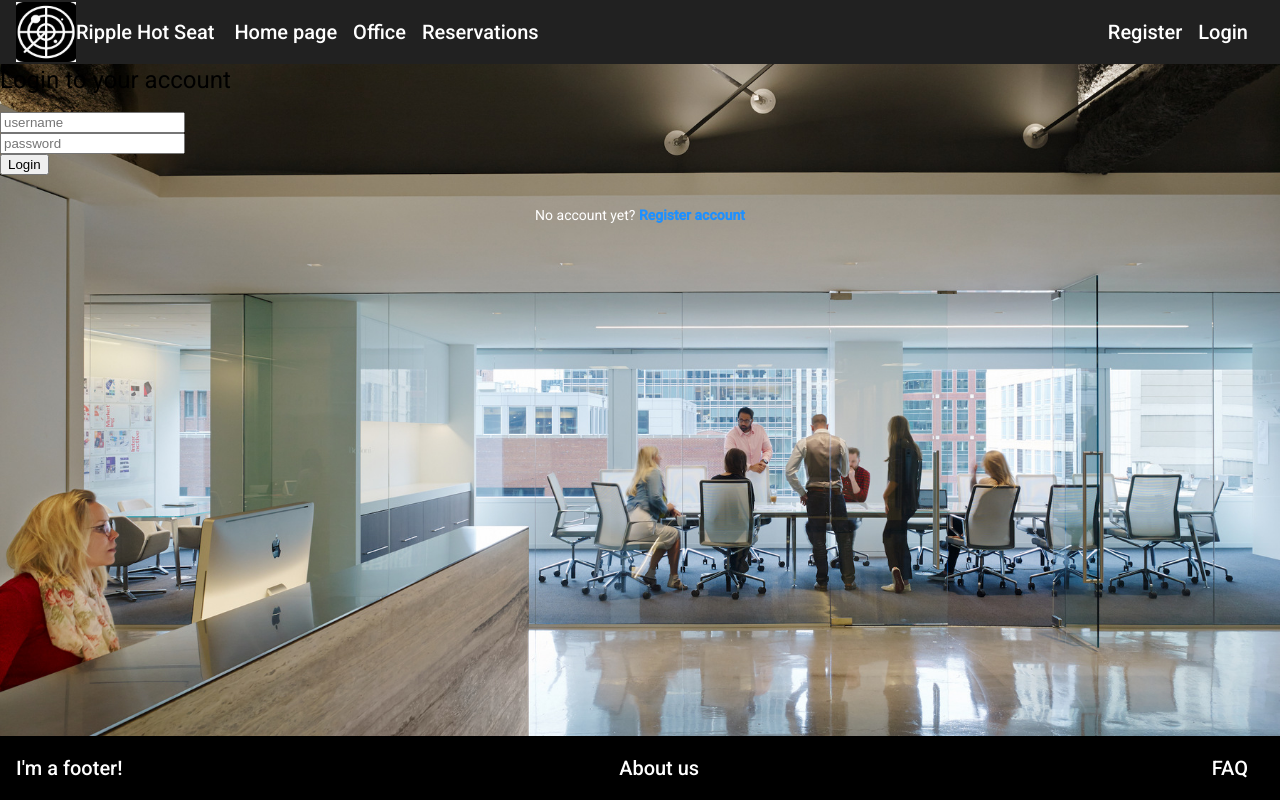
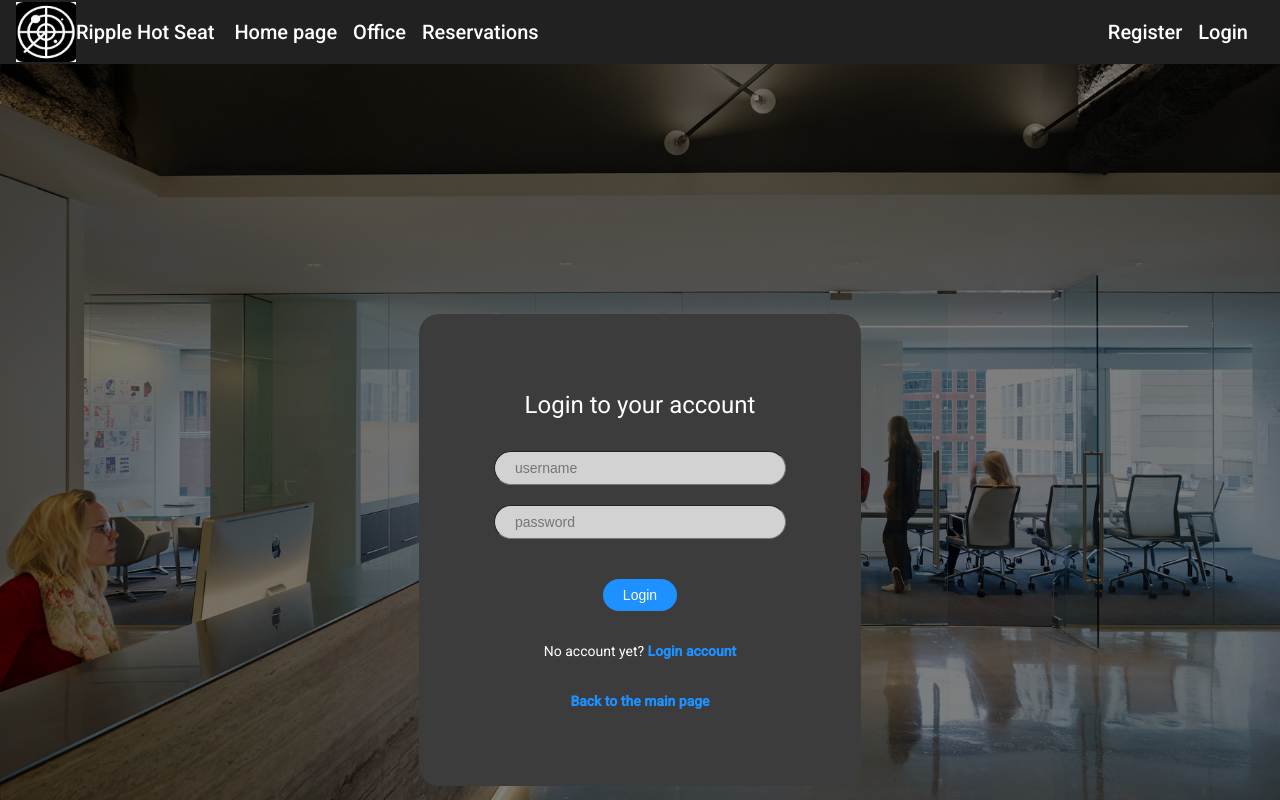
Before and after one commit to krnlk/angular-ripple-hot-seat, an Angular app: page /login in a window 1280 px wide. Shown: the top 800 px of the page. Built offline with nearby package versions, Linux system fonts and the light colour scheme.

Commit message:
Route links now glow up when hovered over.

```diff
--- a/src/app/app.component.css
+++ b/src/app/app.component.css
@@ -17,6 +17,11 @@
     float:left;
 }
 
+.l_navbar:hover {
+    text-shadow: 0 0 5px white;
+    cursor: pointer;
+}
+
 .example-fill-remaining-space {
     flex: 1 1 auto;
   }
@@ -25,6 +30,11 @@
 
     justify-content:right;
     float:right;
+}
+
+.r_navbar:hover {
+    text-shadow: 0 0 5px white;
+    cursor: pointer;
 }
 
 span {
@@ -49,13 +59,18 @@ p {
     padding-bottom:64px;
 }
 
-.footer{
+.footer {
     justify-content: space-between;
     position:sticky;
     bottom:0px;
     background-color:black;
     width:100%;
     margin: auto;
+}
+
+.footer:hover {
+    text-shadow: 0 0 5px white;
+    cursor: pointer;
 }
 
 .footer_container {
--- a/src/app/app.component.html
+++ b/src/app/app.component.html
@@ -50,12 +50,12 @@
   <mat-toolbar class="footer">
     I'm a footer!
     <div class="pl-20">
-      <a routerLink="/aboutus" routerLinkActive="active">
+      <a routerLink="/aboutus" routerLinkActive="active" (click)="showMatToolbar()">
         <span>About us</span>
       </a>
     </div>
     <div class="pl-20">
-      <a routerLink="/faq" routerLinkActive="active">
+      <a routerLink="/faq" routerLinkActive="active" (click)="showMatToolbar()">
         <span>FAQ</span>
       </a>
     </div>
--- a/src/app/components/login/login.component.css
+++ b/src/app/components/login/login.component.css
@@ -1,21 +1,21 @@
-.text_box2{
+.text_box{
   color: white;
   margin-bottom: 30px;
   text-align: center;
 }
-.register_box{
+.login_box{
   background-color: rgba(60,60,60,1.0);
   margin: 250px 0px;
   border-radius: 20px;
 }
 
-.register{
+.login{
   background-color: rgba(0,0,0,.5);
   justify-content: center;
   display: flex;
 }
 
-.register_input{
+.login_input{
   background-color: rgba(210,210,210,1.0);
   border-radius: 20px;
   font-size: 14px;
@@ -27,7 +27,7 @@
   min-width: 250px;
 }
 
-#register_btn{
+#login_btn{
   color: white;
   background-color: dodgerblue;
   font-size: 14px;
@@ -39,12 +39,12 @@
   margin: 20px auto 20px auto;
 }
 
-#register_btn:hover{
+#login_btn:hover{
   color: gold;
   border-color: gold;
 }
 
-.register_mar{
+.login_mar{
   margin: 75px 75px;
 }
 
--- a/src/app/components/login/login.component.html
+++ b/src/app/components/login/login.component.html
@@ -9,7 +9,10 @@
       <input id="login_btn" style="cursor:pointer" type="submit" name="Login" value="Login" (click)="doLogin()">
       <div id="text">
         <a>No account yet? </a>
-        <b id="link" style="cursor:pointer" routerLink="../register" routerLinkActive="active">Register account</b>
+        <b id="link" style="cursor:pointer" routerLink="../register" routerLinkActive="active">Login account</b>
+      </div>
+      <div id="text">
+        <b id="link" routerLink="" routerLinkActive="active" (click)="showMatToolbar()">Back to the main page</b>
       </div>
     </div>
   </div>
--- a/src/app/components/login/login.component.ts
+++ b/src/app/components/login/login.component.ts
@@ -5,6 +5,7 @@ import { RestapiService } from 'src/app/restapi.service';
 import { Router } from '@angular/router';
 import { HttpClient } from '@angular/common/http';
 import { LoginService } from './login.service';
+import { AppComponent } from 'src/app/app.component';
 
 @Component({
   selector: 'app-login',
@@ -41,12 +42,18 @@ export class LoginComponent implements OnInit{
 
           //po udanym zalogowaniu przenosi na strone glowna
           this.router.navigateByUrl('');
+          this.showMatToolbar();
         },
         error => {
           console.log('Error: ');
           console.log(error);
         }
       )
+  }
+
+  showMatToolbar(){
+    let matToolbar:any = <any>document.getElementById("matToolbar");
+    matToolbar.classList.remove("hidden");
   }
 
   /*
--- a/src/app/components/register/register.component.html
+++ b/src/app/components/register/register.component.html
@@ -2,19 +2,22 @@
   <div class="register_box">
     <div class="register_mar">
       <h1 class="text_box2">Register account</h1>
-      <input class="register_input" placeholder="Username">
+      <input class="register_input" [(ngModel)]="login" placeholder="Username">
       <br>
       <input class="register_input" placeholder="E-mail address">
       <br>
-      <input type="password" class="register_input" placeholder="Password">
+      <input type="password" class="register_input" [(ngModel)]="password" placeholder="Password">
       <br>
-      <input type="password" class="register_input" placeholder="Confirm password">
+      <input type="password" class="register_input" [(ngModel)]="password2" placeholder="Confirm password">
       <br>
-      <button id="register_btn" style="cursor:pointer">Register account</button>
+      <button id="register_btn" style="cursor:pointer" (click)="doRegister()">Register account</button>
       <div id="text">
         <a>Already have an account? </a>
         <b id="link" style="cursor:pointer" routerLink="../login" routerLinkActive="active">Login</b>
       </div>
+      <div id="text">
+        <b id="link" routerLink="" routerLinkActive="active" (click)="showMatToolbar()">Back to the main page</b>
+      </div>
     </div>
   </div>
 </div>
--- a/src/app/components/register/register.component.ts
+++ b/src/app/components/register/register.component.ts
@@ -42,6 +42,7 @@ export class RegisterComponent implements OnInit {
 
         //po udanym zalogowaniu powinno przeniesc na strone z info o tym, ze wyslano maila?
         this.router.navigateByUrl('');
+        this.showMatToolbar();
       },
       (error) => {
         console.log('Error: ');
@@ -50,4 +51,9 @@ export class RegisterComponent implements OnInit {
     )
   }
 
+  showMatToolbar(){
+    let matToolbar:any = <any>document.getElementById("matToolbar");
+    matToolbar.classList.remove("hidden");
+  }
+
 }
```
